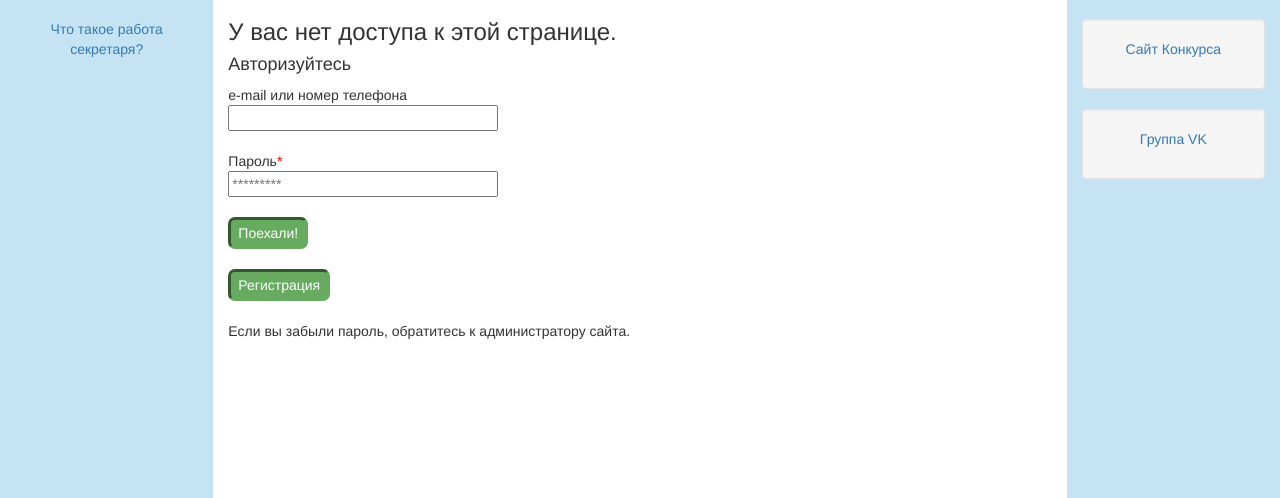
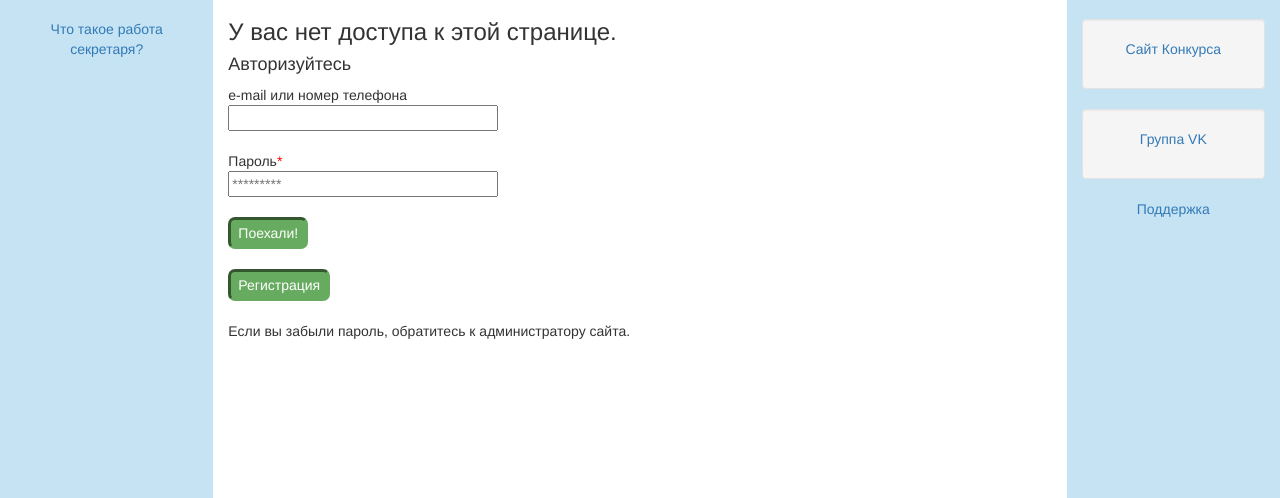
Before and after one commit to naleont/secretary_site, a Flask app: page /no_access in a window 1280 px wide. Shown: the part 53-551 px from the top of the page. Run offline with Flask 2, Linux system fonts and the light colour scheme; some libraries are stand-ins or nearby versions.

Commit message:
user_management

```diff
--- a/templates/base.html
+++ b/templates/base.html
@@ -228,6 +228,7 @@
         <p><a href="https://vk.me/join/Fxb4PJ6/87Crw4RuDDOwK2cPn_doRnU3x8I=" target="_blank">Беседа секретарей</a></p>
       </div>
       {% endif %}
+      <p><a href="mailto:team@vernadsky.info">Поддержка</a></p>
     </div>
   </div>
 </div>
```
